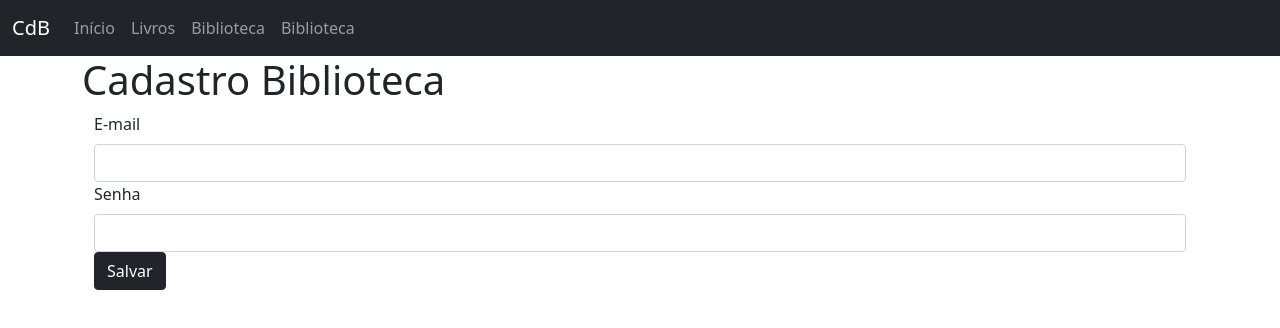
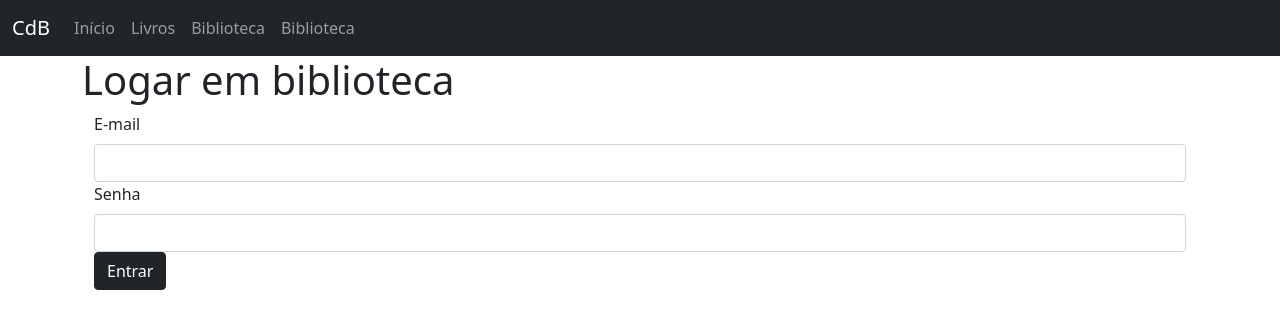
Before and after one commit to EndrioSl/Frontend, a React (Vite) app: page /LogarBiblioteca in a window 1280 px wide. Shown: the top 328 px of the page. Built offline with nearby package versions, Linux system fonts and the light colour scheme.

Commit message:
fix library

```diff
--- a/src/pages/Libraries/Form/index.tsx
+++ b/src/pages/Libraries/Form/index.tsx
@@ -2,8 +2,6 @@ import React, { useState, useEffect, ChangeEvent  }from 'react';
 import { useHistory, useParams } from 'react-router-dom';
 import { Button, Form } from 'react-bootstrap';
 import api from '../../../services/api';
-
-console.log("entrou")
 
 interface iLibrary {
   email: string;
--- a/src/pages/Libraries/Login/index.tsx
+++ b/src/pages/Libraries/Login/index.tsx
@@ -1,5 +1,5 @@
 import React, { useState, useEffect, ChangeEvent } from 'react';
-import { useHistory, useLocation } from 'react-router-dom';
+import { useHistory, useLocation, Link } from 'react-router-dom';
 import { Button, Form } from 'react-bootstrap';
 import api from '../../../services/api';
 import { useFormik } from "formik";
@@ -16,7 +16,9 @@ interface iLibraryLoginRepository {
     email: string;
     nome: string;
 }
-const LibraryLogin = () => {
+const LibraryLogin: React.FC = () => {
+
+        const history = useHistory()
 
         const location = useLocation();
 
@@ -33,8 +35,8 @@ const LibraryLogin = () => {
                         email: login.email,
                         nome: login.nome,
                     }
-                    console.log('entrou');
                     configureLoginStorage(libraryLoginRepository);
+                    history.push("/Livros");
                 }
             }
 
@@ -57,7 +59,7 @@ const LibraryLogin = () => {
             return (
                 <div className="container">
                     <div className='library-header'>
-                        <h1>Cadastro Biblioteca</h1>
+                        <h1>Logar em biblioteca</h1>
                     </div>
                     <div className="container">
                         <Form onSubmit={handleSubmit}>
@@ -82,7 +84,7 @@ const LibraryLogin = () => {
                                 />
                             </Form.Group>
                             <Button variant="dark" type="submit">
-                                Salvar
+                                Entrar
                             </Button>
                         </Form>
                     </div>
```
